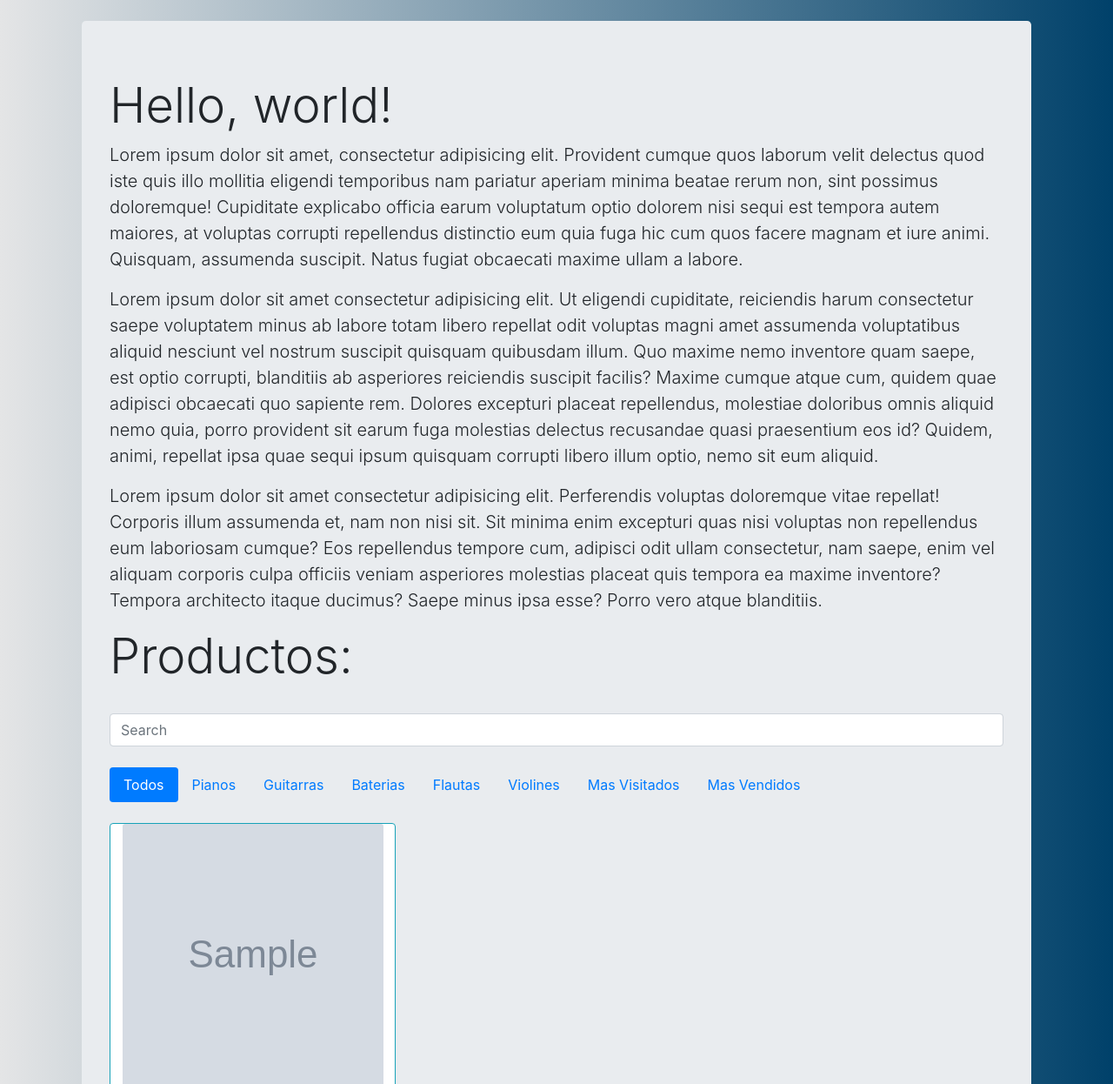
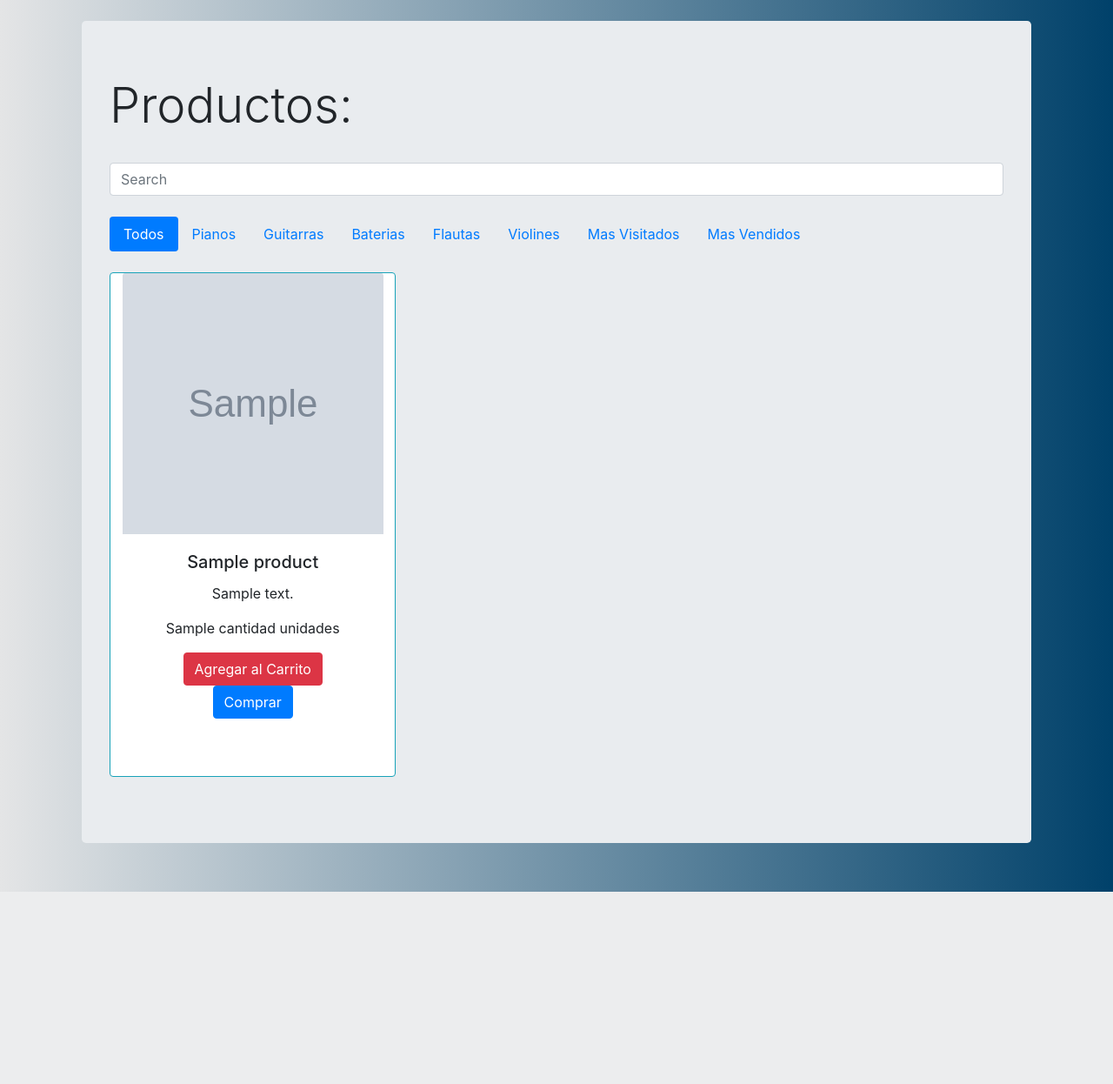
Before and after one commit to luisMontanoRojas/InstrumentosBases2, a Flask app: page / in a window 1280 px wide. Shown: the part 56-1302 px from the top of the page at 87% size. After the commit the page ends 1081 px from the top, so only its background shows below. Run offline with Flask 2, Linux system fonts and the light colour scheme; a database or web service that is not in the repository returns one stand-in record (Sample ...).

Commit message:
add carrito

```diff
--- a/app.py
+++ b/app.py
@@ -6,6 +6,7 @@ app = Flask(__name__)
 client = MongoClient("mongodb://localhost:27017/")
 db = client.musicalInstrumentsShop
 products = db.products
+carrito=[]
 
 @app.route('/')
 def listaTodos():
@@ -43,5 +44,13 @@ def listaViolines():
 def about():
     return render_template('contact.html')
 
+@app.route('/AddCarrito',methods=['POST'])
+def addCarrito():
+    name =request.values.get("name")
+    carrito.append(products.find({"name":name}))
+    products_l = products.find()
+    print (name)
+    return render_template('home.html', products=products_l)
+
 if __name__ == '__main__':
     app.run(debug=True)
--- a/scripts/sales.py
+++ b/scripts/sales.py
@@ -42,4 +42,4 @@ collectionProducts.insert_many([
     "listIdProducts" : [2,5,7,9,11,15,22],
     "totalPrice" : 1290,
     "address" : "Torres Sofer"
-}])
+}]
--- a/templates/home.html
+++ b/templates/home.html
@@ -1,16 +1,7 @@
 {% extends "layout.html" %} {% block content %}
 
 <div class="jumbotron">
-    <h1 class="display-4">Hello, world!</h1>
-    <p class="lead">Lorem ipsum dolor sit amet, consectetur adipisicing elit. Provident cumque quos laborum velit delectus quod iste quis illo mollitia eligendi temporibus nam pariatur aperiam minima beatae rerum non, sint possimus doloremque! Cupiditate explicabo officia
-        earum voluptatum optio dolorem nisi sequi est tempora autem maiores, at voluptas corrupti repellendus distinctio eum quia fuga hic cum quos facere magnam et iure animi. Quisquam, assumenda suscipit. Natus fugiat obcaecati maxime ullam a labore.</p>
-    <p class="lead">Lorem ipsum dolor sit amet consectetur adipisicing elit. Ut eligendi cupiditate, reiciendis harum consectetur saepe voluptatem minus ab labore totam libero repellat odit voluptas magni amet assumenda voluptatibus aliquid nesciunt vel nostrum suscipit
-        quisquam quibusdam illum. Quo maxime nemo inventore quam saepe, est optio corrupti, blanditiis ab asperiores reiciendis suscipit facilis? Maxime cumque atque cum, quidem quae adipisci obcaecati quo sapiente rem. Dolores excepturi placeat repellendus,
-        molestiae doloribus omnis aliquid nemo quia, porro provident sit earum fuga molestias delectus recusandae quasi praesentium eos id? Quidem, animi, repellat ipsa quae sequi ipsum quisquam corrupti libero illum optio, nemo sit eum aliquid.</p>
-    <p class="lead">Lorem ipsum dolor sit amet consectetur adipisicing elit. Perferendis voluptas doloremque vitae repellat! Corporis illum assumenda et, nam non nisi sit. Sit minima enim excepturi quas nisi voluptas non repellendus eum laboriosam cumque? Eos repellendus
-        tempore cum, adipisci odit ullam consectetur, nam saepe, enim vel aliquam corporis culpa officiis veniam asperiores molestias placeat quis tempora ea maxime inventore? Tempora architecto itaque ducimus? Saepe minus ipsa esse? Porro vero atque
-        blanditiis.
-    </p>
+
 
     <h1 class="display-4">Productos:</h1>
     <br>
@@ -54,7 +45,16 @@
             <div class="card-body">
                 <h5 class="card-title">{{product['nombre']}}</h5>
                 <p class="card-text">{{product['descripcion']}}</p>
+                <p class="card-text">{{product['cantidad']}} unidades</p>
+                <form action="/AddCarrito" method="POST">
+                    <input type="text" name="Codigo" value="{{ product['nombre'] }}" hidden>
+                    <a href=""><button class="btn btn-danger" type="submit">Agregar al Carrito</button></a>
+                </form>
+
                 <a href="#" class="btn btn-primary">Comprar</a>
+
+
+
             </div>
         </div>
         {% endfor %}
```
